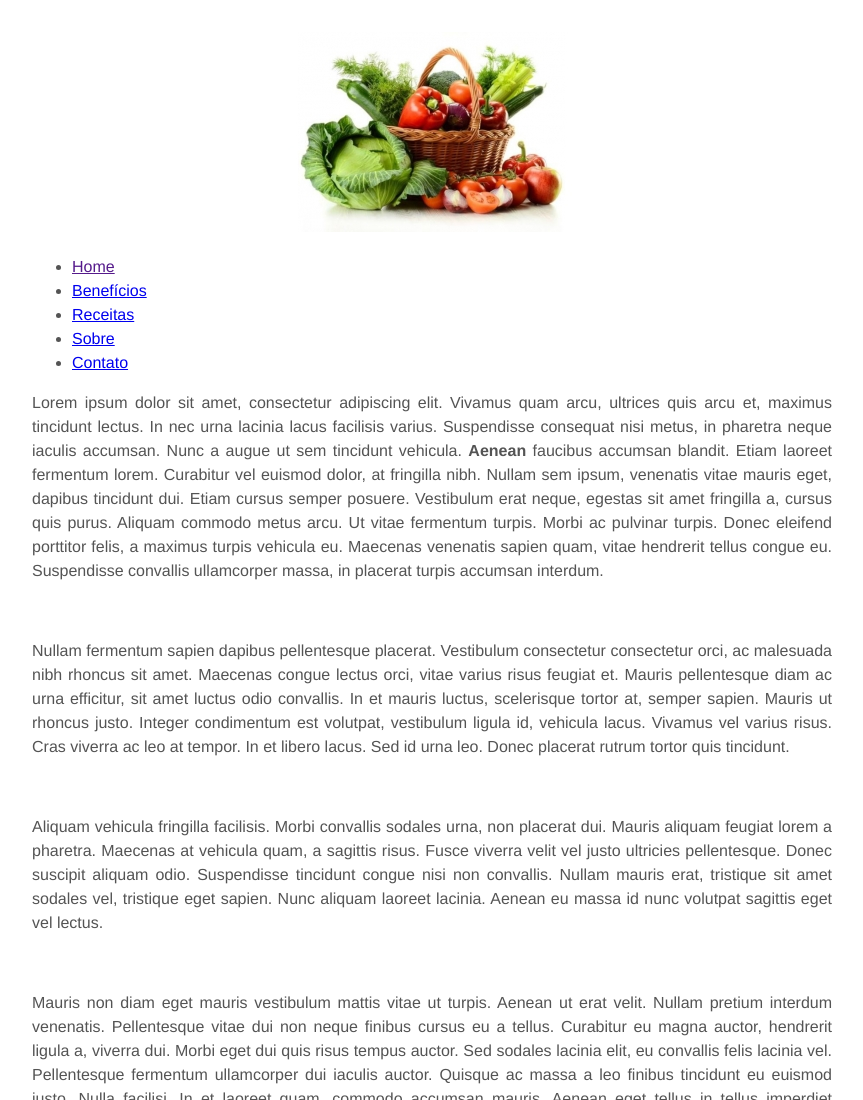
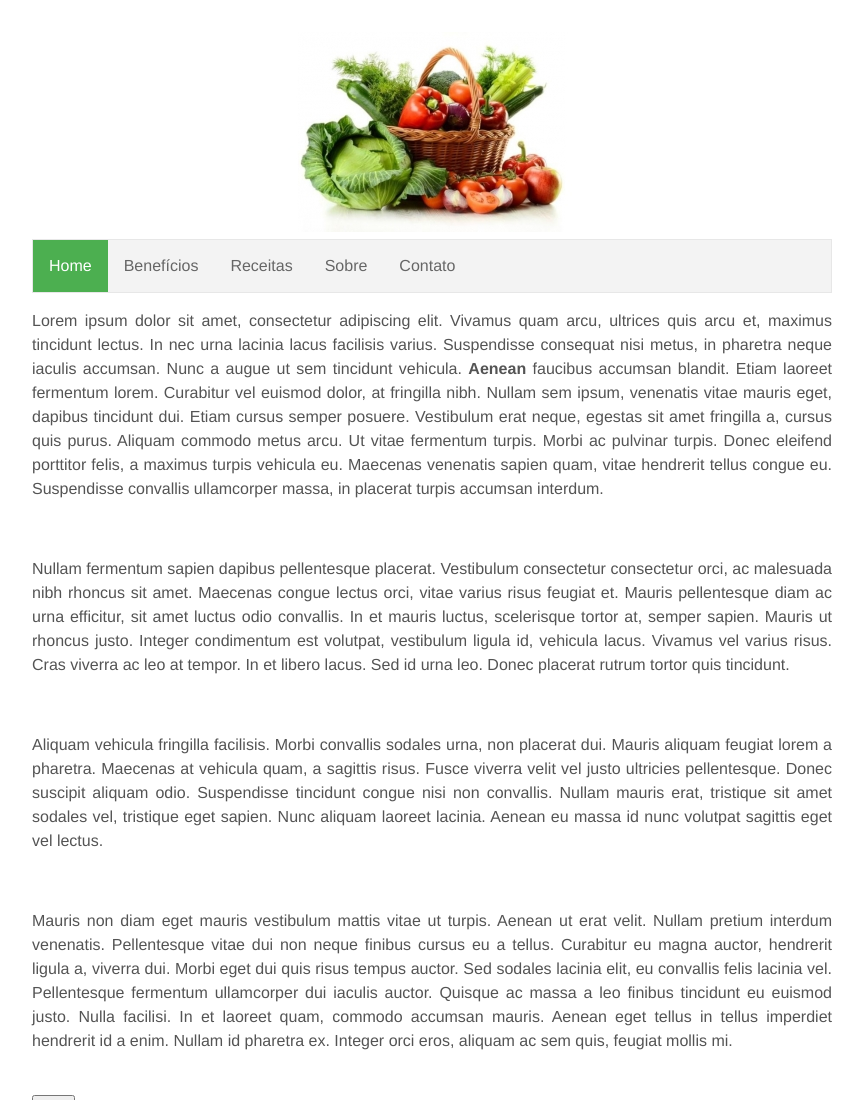
Before and after one commit to LucasPigosso/site_teste_build_01, a plain HTML site: page index.html in a window 1280 px wide. Shown: the top 1100 px of the page, without its empty margins (208-1071 px from the left). Drawn offline with Linux system fonts and the light colour scheme.

Commit message:
valores menu w3

```diff
--- a/style.css
+++ b/style.css
@@ -13,9 +13,34 @@ body {
 
 img{
     max-width: 100%;
-    height: auto;
 }
 
-.titulo-centro h1 {
+ul {
+    list-style-type: none;
+    margin: 0;
+    padding: 0;
+    overflow: hidden;
+    border: 1px solid #e7e7e7;
+    background-color: #f3f3f3;
+}
+
+li {
+    float: left;
+}
+
+li a {
+    display: block;
+    color: #666;
     text-align: center;
+    padding: 14px 16px;
+    text-decoration: none;
 }
+
+li a:hover:not(.active) {
+    background-color: #ddd;
+}
+
+li a.active {
+    color: white;
+    background-color: #4CAF50;
+}
```
